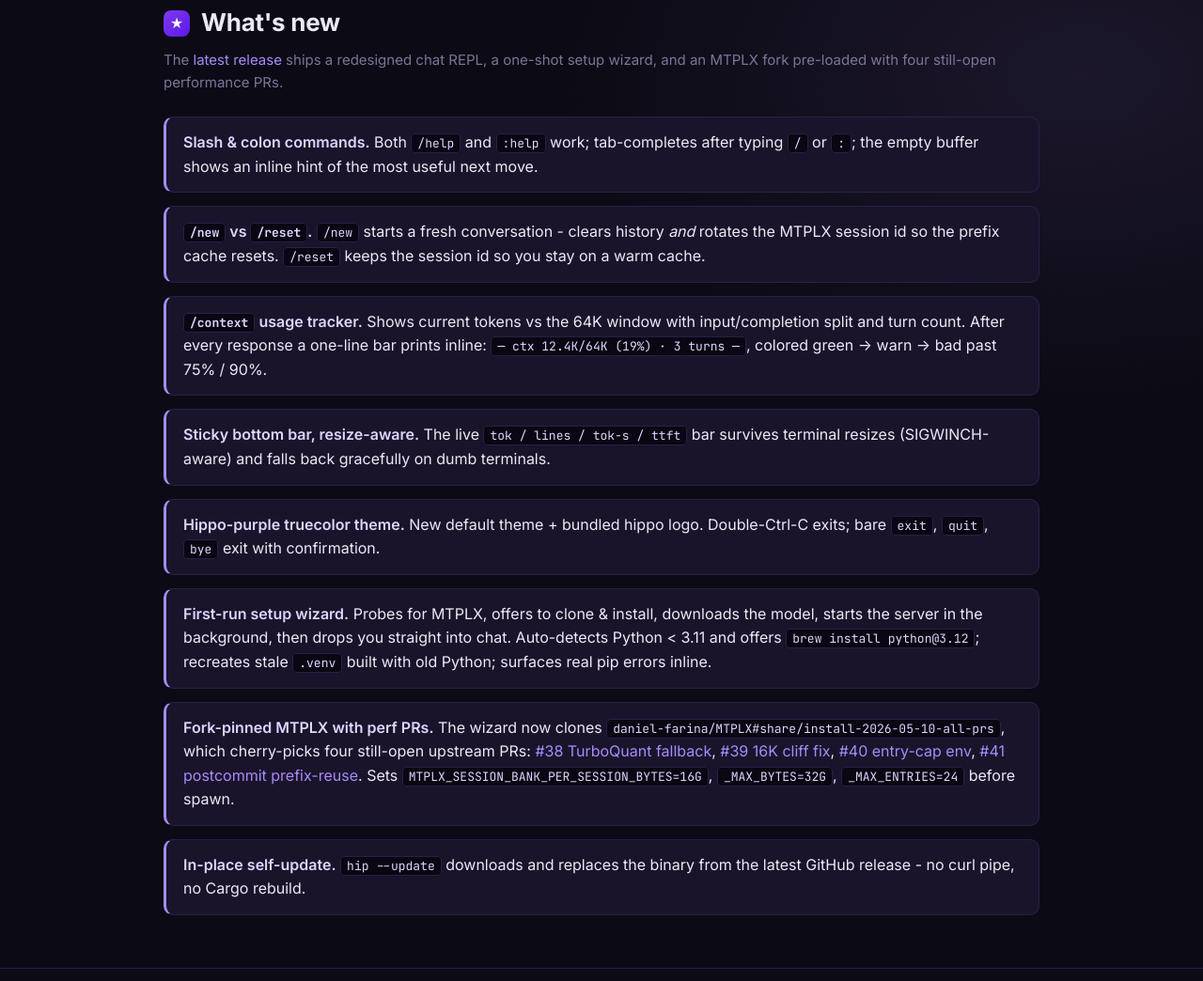
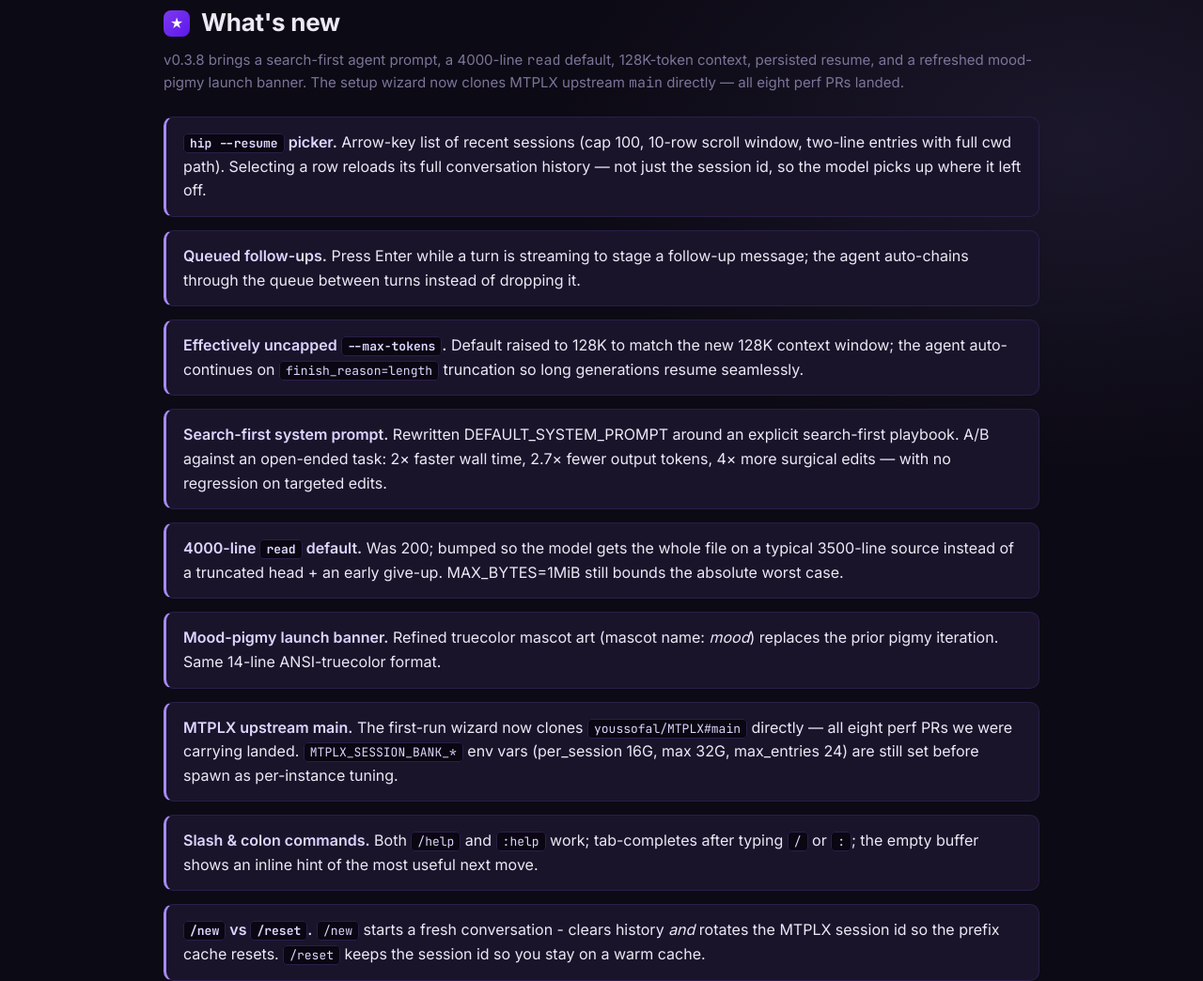
Before and after one commit to daniel-farina/iris-code, a plain HTML site: page docs/index.html in a window 1280 px wide. Shown: the part 578-1622 px from the top of the page at 94% size. Drawn offline with Linux system fonts and the light colour scheme.

Commit message:
docs: refresh pages + README for v0.3.8
Brings the GitHub Pages site and README into sync with the current state
of the project after v0.3.0 -> v0.3.8 drift.

- Fix wrong binary name on the Pages site: `hippo-code --inspect-prompt`
  -> `hip --inspect-prompt`. The package crate name is still `mlx-code`
  but the user-facing binary has been `hip` since 8666f6d.
- Stats: README LoC 5K -> 9.6K, modules 24 -> 28, tests 66 -> 69. Pages
  test stat 64 -> 69 in both the stat grid and the perf table.
- Fix README design-notes inconsistency: "all 7 tool specs / ~1.05K"
  -> "all 10 tool specs / ~1.35K" (matched the page-1 status line).
- README --max-tokens default: 16384 -> 128000 (effectively uncapped),
  with note about auto-continue on length truncation.
- Pages "What's new": prepend the v0.3.x bullets the page didn't have
  yet (resume picker, queued follow-ups, uncapped --max-tokens,
  search-first system prompt, 4000-line read default, mood-pigmy
  banner, MTPLX upstream main now that all 8 perf PRs landed). Drop
  the now-stale "fork-pinned MTPLX with perf PRs" bullet. Bump the
  /context window in the example from 64K to 128K.
- Pages architecture table: add session_store.rs and typeahead.rs
  rows; correct setup.rs description to clone upstream main rather
  than the share branch (was made redundant by fa8046e).
- Pages meta tags: refresh description + og:description with the
  current marquee features.

```diff
--- a/docs/index.html
+++ b/docs/index.html
@@ -4,10 +4,10 @@
   <meta charset="utf-8" />
   <meta name="viewport" content="width=device-width, initial-scale=1" />
   <title>hip - a lean coding agent for the local MTPLX model</title>
-  <meta name="description" content="hip: a tiny Rust CLI coding agent (hippo-code) for a local MTPLX server. 10 tools, ~1.35K token prompt overhead, ~9.6x lighter than opencode. Slash-command REPL, first-run setup wizard, in-place self-updater." />
+  <meta name="description" content="hip: a tiny Rust CLI coding agent (hippo-code) for a local MTPLX server. 10 tools, ~1.35K token prompt overhead, ~9.6x lighter than opencode. Slash-command REPL, --resume picker with persisted history, queued follow-ups, in-place self-updater." />
   <meta name="color-scheme" content="dark light" />
   <meta property="og:title" content="hip" />
-  <meta property="og:description" content="A lean coding agent for the local MTPLX model. 10 tools, ~1.35K token prompt overhead. Slash-command REPL with /new, /context, sticky bar, and a one-shot setup wizard." />
+  <meta property="og:description" content="A lean coding agent for the local MTPLX model. 10 tools, ~1.35K token prompt overhead, 128K context. --resume reloads full history, /queue stages follow-ups, slash-command REPL, search-first agent prompt." />
   <link rel="preconnect" href="https://fonts.googleapis.com" />
   <link rel="preconnect" href="https://fonts.gstatic.com" crossorigin />
   <link href="https://fonts.googleapis.com/css2?family=JetBrains+Mono:wght@400;500;700&family=Inter:wght@400;500;600;700&display=swap" rel="stylesheet" />
@@ -546,16 +546,22 @@
 <section id="whats-new">
   <div class="container">
     <h2><span class="num">&#x2605;</span>What's new</h2>
-    <p class="subtitle">The <a href="https://github.com/daniel-farina/hippo-code/releases/latest" target="_blank" rel="noopener">latest release</a> ships a redesigned chat REPL, a one-shot setup wizard, and an MTPLX fork pre-loaded with four still-open performance PRs.</p>
+    <p class="subtitle">v0.3.8 brings a search-first agent prompt, a 4000-line <code>read</code> default, 128K-token context, persisted resume, and a refreshed mood-pigmy launch banner. The setup wizard now clones MTPLX upstream <code>main</code> directly &mdash; all eight perf PRs landed.</p>
 
     <ul class="bullets">
+      <li><b><code>hip --resume</code> picker.</b> Arrow-key list of recent sessions (cap 100, 10-row scroll window, two-line entries with full cwd path). Selecting a row reloads its full conversation history &mdash; not just the session id, so the model picks up where it left off.</li>
+      <li><b>Queued follow-ups.</b> Press Enter while a turn is streaming to stage a follow-up message; the agent auto-chains through the queue between turns instead of dropping it.</li>
+      <li><b>Effectively uncapped <code>--max-tokens</code>.</b> Default raised to 128K to match the new 128K context window; the agent auto-continues on <code>finish_reason=length</code> truncation so long generations resume seamlessly.</li>
+      <li><b>Search-first system prompt.</b> Rewritten DEFAULT_SYSTEM_PROMPT around an explicit search-first playbook. A/B against an open-ended task: 2&times; faster wall time, 2.7&times; fewer output tokens, 4&times; more surgical edits &mdash; with no regression on targeted edits.</li>
+      <li><b>4000-line <code>read</code> default.</b> Was 200; bumped so the model gets the whole file on a typical 3500-line source instead of a truncated head + an early give-up. MAX_BYTES=1MiB still bounds the absolute worst case.</li>
+      <li><b>Mood-pigmy launch banner.</b> Refined truecolor mascot art (mascot name: <i>mood</i>) replaces the prior pigmy iteration. Same 14-line ANSI-truecolor format.</li>
+      <li><b>MTPLX upstream main.</b> The first-run wizard now clones <code>youssofal/MTPLX#main</code> directly &mdash; all eight perf PRs we were carrying landed. <code>MTPLX_SESSION_BANK_*</code> env vars (per_session 16G, max 32G, max_entries 24) are still set before spawn as per-instance tuning.</li>
       <li><b>Slash &amp; colon commands.</b> Both <code>/help</code> and <code>:help</code> work; tab-completes after typing <code>/</code> or <code>:</code>; the empty buffer shows an inline hint of the most useful next move.</li>
       <li><b><code>/new</code> vs <code>/reset</code>.</b> <code>/new</code> starts a fresh conversation - clears history <em>and</em> rotates the MTPLX session id so the prefix cache resets. <code>/reset</code> keeps the session id so you stay on a warm cache.</li>
-      <li><b><code>/context</code> usage tracker.</b> Shows current tokens vs the 64K window with input/completion split and turn count. After every response a one-line bar prints inline: <code>&#x2500; ctx 12.4K/64K (19%) &middot; 3 turns &#x2500;</code>, colored green &rarr; warn &rarr; bad past 75% / 90%.</li>
+      <li><b><code>/context</code> usage tracker.</b> Shows current tokens vs the 128K window with input/completion split and turn count. After every response a one-line bar prints inline: <code>&#x2500; ctx 12.4K/128K (10%) &middot; 3 turns &#x2500;</code>, colored green &rarr; warn &rarr; bad past 75% / 90%.</li>
       <li><b>Sticky bottom bar, resize-aware.</b> The live <code>tok / lines / tok-s / ttft</code> bar survives terminal resizes (SIGWINCH-aware) and falls back gracefully on dumb terminals.</li>
-      <li><b>Hippo-purple truecolor theme.</b> New default theme + bundled hippo logo. Double-Ctrl-C exits; bare <code>exit</code>, <code>quit</code>, <code>bye</code> exit with confirmation.</li>
+      <li><b>Hippo-purple truecolor theme.</b> Default theme + bundled hippo logo. Double-Ctrl-C exits; bare <code>exit</code>, <code>quit</code>, <code>bye</code> exit with confirmation.</li>
       <li><b>First-run setup wizard.</b> Probes for MTPLX, offers to clone &amp; install, downloads the model, starts the server in the background, then drops you straight into chat. Auto-detects Python &lt; 3.11 and offers <code>brew install python@3.12</code>; recreates stale <code>.venv</code> built with old Python; surfaces real pip errors inline.</li>
-      <li><b>Fork-pinned MTPLX with perf PRs.</b> The wizard now clones <code>daniel-farina/MTPLX#share/install-2026-05-10-all-prs</code>, which cherry-picks four still-open upstream PRs: <a href="https://github.com/youssofal/MTPLX/pull/38" target="_blank" rel="noopener">#38 TurboQuant fallback</a>, <a href="https://github.com/youssofal/MTPLX/pull/39" target="_blank" rel="noopener">#39 16K cliff fix</a>, <a href="https://github.com/youssofal/MTPLX/pull/40" target="_blank" rel="noopener">#40 entry-cap env</a>, <a href="https://github.com/youssofal/MTPLX/pull/41" target="_blank" rel="noopener">#41 postcommit prefix-reuse</a>. Sets <code>MTPLX_SESSION_BANK_PER_SESSION_BYTES=16G</code>, <code>_MAX_BYTES=32G</code>, <code>_MAX_ENTRIES=24</code> before spawn.</li>
       <li><b>In-place self-update.</b> <code>hip --update</code> downloads and replaces the binary from the latest GitHub release - no curl pipe, no Cargo rebuild.</li>
     </ul>
   </div>
@@ -626,7 +632,7 @@ hip</span></pre>
       <li><b>Thinking mode shown by default.</b> <code>&lt;think&gt;</code> blocks render in a dim panel above the response. Hide with <code>--hide-thinking</code> or <code>MLX_CODE_SHOW_THINKING=0</code>; verbose with <code>-v</code> to also get full tool output and stats.</li>
       <li><b>Dry run.</b> <code>--dry-run</code> makes <code>edit</code> and <code>bash</code> return <code>(dry_run) would&hellip;</code> previews instead of writing or executing - the agent loop still runs end-to-end so you can validate plans safely.</li>
       <li><b>Sticky bottom status bar.</b> ANSI scroll regions (DECSTBM) pin a live <code>tok / lines / tok-s / ttft / total</code> bar to the bottom row while output streams above. Falls back to inline <code>\r</code> if the terminal can't, or with <code>MLX_CODE_NO_STICKY=1</code>.</li>
-      <li><b>~1.35K token prompt overhead vs opencode's ~13K</b> - roughly 9.6&times; lighter cold prefills. Run <code>hippo-code --inspect-prompt</code> for a live per-tool breakdown.</li>
+      <li><b>~1.35K token prompt overhead vs opencode's ~13K</b> - roughly 9.6&times; lighter cold prefills. Run <code>hip --inspect-prompt</code> for a live per-tool breakdown.</li>
     </ul>
   </div>
 </section>
@@ -703,7 +709,9 @@ hip</span></pre>
           <tr><td class="mod">runlog.rs</td><td>Append-only JSONL run log at <code>~/.mlx-code/logs/runs.jsonl</code>.</td></tr>
           <tr><td class="mod">read_cache.rs</td><td>Process-global content cache for the <code>read</code> tool within one run.</td></tr>
           <tr><td class="mod">dry_run_log.rs</td><td>Accumulator of paths a dry run would have mutated; printed at end-of-run.</td></tr>
-          <tr><td class="mod">setup.rs</td><td>First-run wizard: probes for MTPLX, clones the perf-PR fork, installs deps, downloads the model, spawns the server, then drops into chat.</td></tr>
+          <tr><td class="mod">setup.rs</td><td>First-run wizard: probes for MTPLX, clones <code>youssofal/MTPLX#main</code>, installs deps, downloads the model, spawns the server, then drops into chat.</td></tr>
+          <tr><td class="mod">session_store.rs</td><td>Persists conversation history per session id and reloads it on <code>--resume</code>; not just rotating the session id.</td></tr>
+          <tr><td class="mod">typeahead.rs</td><td>Pending-message queue: <code>/queue add &lt;msg&gt;</code> stages follow-ups; the chat loop auto-dequeues each as the next prompt.</td></tr>
           <tr><td class="mod">updater.rs</td><td><code>hip --update</code>: fetches the latest GitHub release binary and replaces the running executable in place.</td></tr>
         </tbody>
       </table>
@@ -747,7 +755,7 @@ hip</span></pre>
         <div class="l">lighter than opencode</div>
       </div>
       <div class="stat">
-        <div class="v">64</div>
+        <div class="v">69</div>
         <div class="l">tests passing</div>
       </div>
       <div class="stat gold">
@@ -766,7 +774,7 @@ hip</span></pre>
           <tr><td>Warm <code>--continue</code> TTFT</td><td class="metric">1-3 s (3-4&times; speedup)</td></tr>
           <tr><td>Sustained decode rate</td><td class="metric">35-50 tok/s</td></tr>
           <tr><td>Prefill rate at 80K context</td><td class="metric">565 tok/s</td></tr>
-          <tr><td>Test suite</td><td class="metric">64 tests, 0 failures</td></tr>
+          <tr><td>Test suite</td><td class="metric">69 tests, 0 failures</td></tr>
           <tr><td>Smoke harness (cumulative)</td><td class="metric">943 passes, 0 failures</td></tr>
         </tbody>
       </table>
```
Also changed, not shown: README.md.
